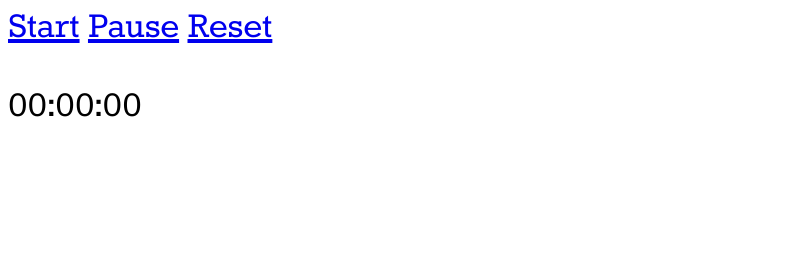
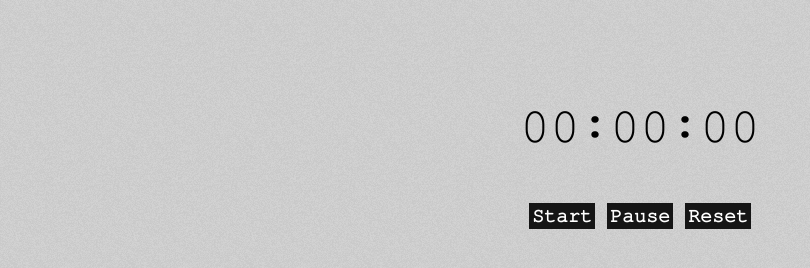
Before and after one commit to okor/simple-stopwatch, a plain HTML site: page public/timer.html in a window 1280 px wide. Shown: the whole page, without its empty margins (0-810 px from the left). Drawn offline with Linux system fonts and the light colour scheme.

Commit message:
changed some styling

```diff
--- a/public/javascripts/timer.js
+++ b/public/javascripts/timer.js
@@ -47,7 +47,7 @@ function resetTimer(){
   formattedTime = "";
   pauseSeconds = 0;
   pauseTime = 0;
-  document.getElementById("timer").innerHTML = "00:00:00";
+  document.getElementById("timer").innerHTML = '00<span class="stopwatch-colon">:</span>00<span class="stopwatch-colon">:</span>00';
 }
 
 function updateTime(){
@@ -91,6 +91,6 @@ function updateTime(){
     hoursRunningPad = "0";
   }
 
-  formattedTime =   hoursRunningPad + hoursRunning + ":" + minutesRunningPad + minutesRunning + ":" + secondsRunningPad + secondsRunning;
+  formattedTime =   hoursRunningPad + hoursRunning + "<span class='stopwatch-colon'>:</span>" + minutesRunningPad + minutesRunning + "<span class='stopwatch-colon'>:</span>" + secondsRunningPad + secondsRunning;
   document.getElementById("timer").innerHTML = formattedTime;
 }
--- a/public/stylesheets/main.css
+++ b/public/stylesheets/main.css
@@ -6,10 +6,10 @@
 }
 
 @font-face {
-  font-family: 'Rokkitt';
+  font-family: 'FreeMono';
   font-style: normal;
   font-weight: normal;
-  src: url('../fonts/Rokkitt.ttf') format('truetype');
+  src: url('../fonts/FreeMono.ttf') format('truetype');
 }
 
 /*#stopwatch {*/
@@ -21,6 +21,33 @@
 /*}*/
 
 html {
-  font-family: 'Rokkitt', arial, serif;
-  font-size: 40px;
+  font-family: FreeMono;
+  font-size: 20px;
 }
+
+body {
+  background-image: url('/images/bg.png');
+}
+
+#stopwatch_container {
+  width: 500px;
+  margin: 100px auto 0 auto;
+  text-align: center;
+}
+
+a {
+  text-decoration: none;
+  color: white;
+  background: #151515;
+  padding: 3px;
+  font-weight: bold;
+}
+
+#stopwatch {
+  font-size: 50px;
+}
+
+span.stopwatch-colon {
+  position: relative;
+  top: -5px;
+}
--- a/public/timer.html
+++ b/public/timer.html
@@ -8,11 +8,13 @@
     <script src='/javascripts/timer.js'></script>
   </head>
   <body>
-    <a onclick="startTimer()" href="#">Start</a>
-    <a onclick="pauseTimer()" href="#">Pause</a>
-    <a onclick="resetTimer()" href="#">Reset</a>
-    <div id="stopwatch">
-      <p id="timer">00:00:00</p>
+    <div id="stopwatch_container">
+      <div id="stopwatch">
+        <p id="timer">00<span class="stopwatch-colon">:</span>00<span class="stopwatch-colon">:</span>00</p>
+      </div>
+      <a onclick="startTimer()" href="#">Start</a>
+      <a onclick="pauseTimer()" href="#">Pause</a>
+      <a onclick="resetTimer()" href="#">Reset</a>
     </div>
   </body>
 </html>
```
Also changed, not shown: public/fonts/FreeMono.ttf (added), public/fonts/FreeMonoBold.ttf (added), public/images/bg.png (added).
